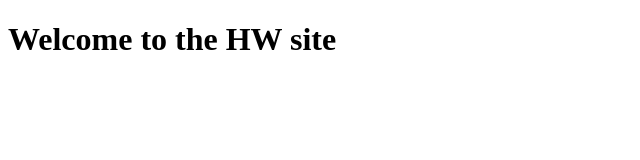
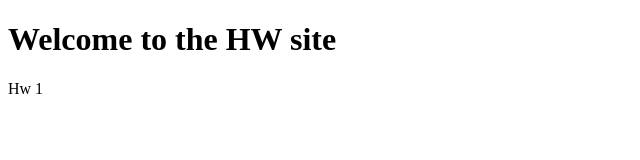
Before and after one commit to IPineda24/Class2GitHub, a plain HTML site: page index.html in a window 1280 px wide. Shown: the full height of the page, 0-640 px from the left. Drawn offline with Linux system fonts and the light colour scheme.

Commit message:
:sparkles: Add task section

```diff
--- a/index.html
+++ b/index.html
@@ -9,5 +9,6 @@
 
     <h1>Welcome to the HW site</h1>
 
+    <p>Hw 1</p>
 </body>
 </html>
```
